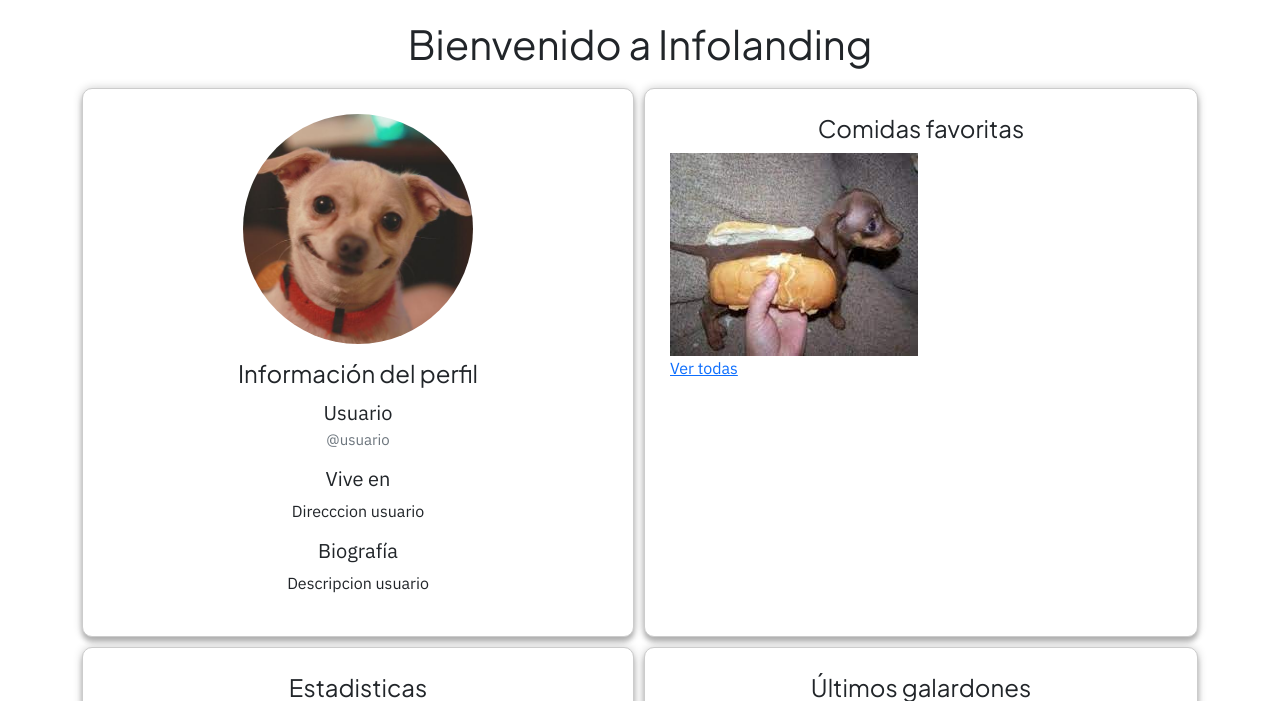
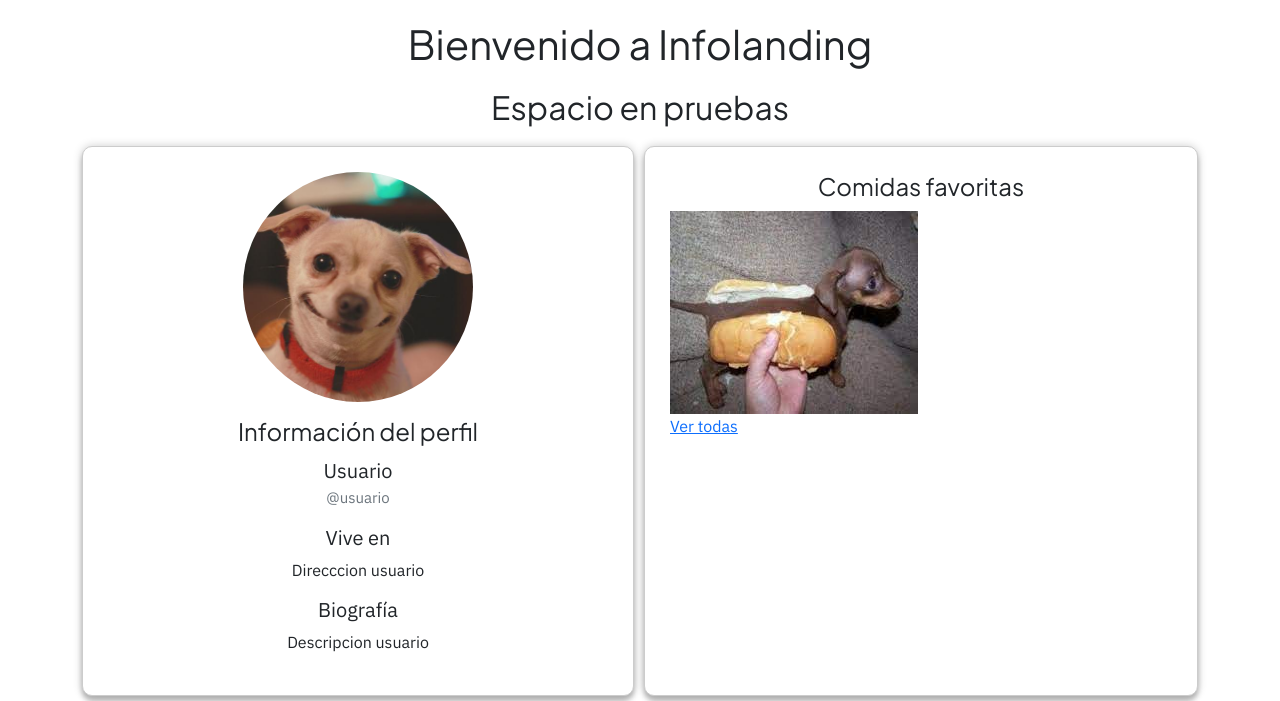
Before and after one commit to Infolandyn/Infolandyn, a Flask app: page / in a window 1280 px wide. Shown: the part 56-757 px from the top of the page. Run offline with Flask 2, Linux system fonts and the light colour scheme; some libraries are stand-ins or nearby versions.

Commit message:
Update index.html

```diff
--- a/templates/index.html
+++ b/templates/index.html
@@ -2,6 +2,7 @@
 
 {% block content %}
     <h1 class="title1">Bienvenido a Infolanding</h1>
+        <h2 class="title1">Espacio en pruebas</h2>
     <div class="wrapper">
         <div class="informacion">
             <div>
```
